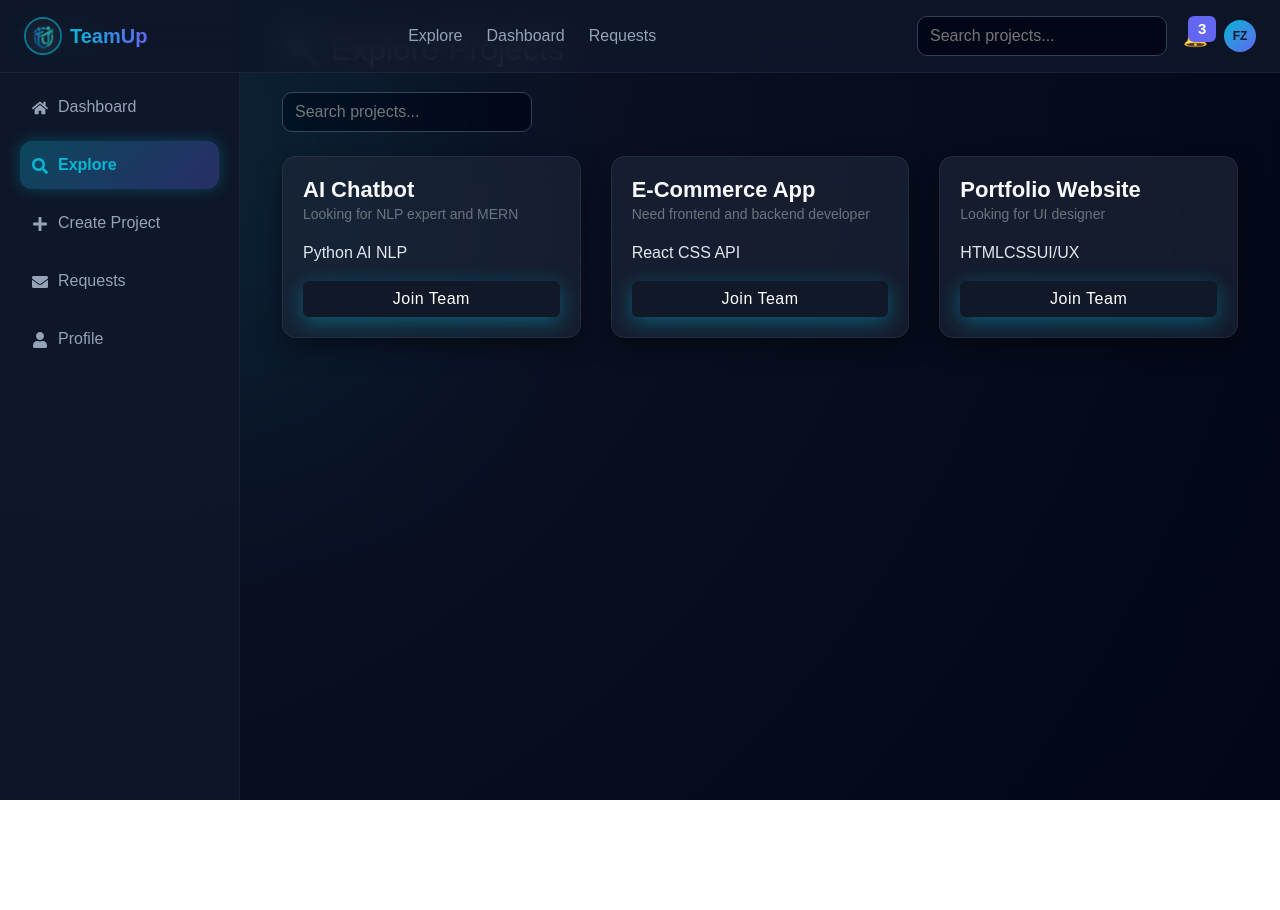
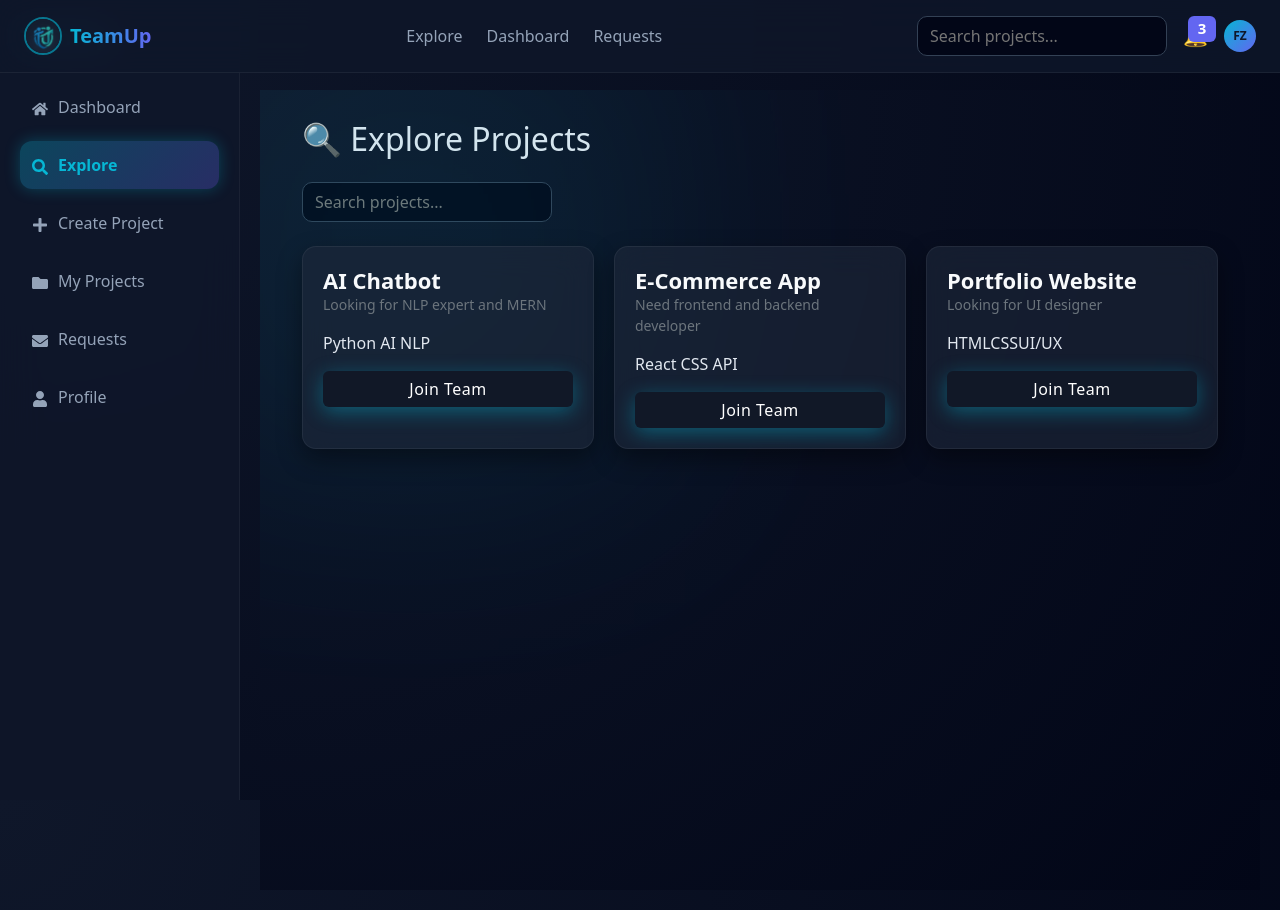
Before and after one commit to fakihazahoor168-ctrl/Skill-Based-Student-Project-Collaboration-Platform, a React (Vite) app in the folder Skillsync/: page /explore in a window 1280 px wide. Before the commit the page ends 800 px from the top, so only its background shows below. Built offline with nearby package versions, Linux system fonts and the light colour scheme.

Commit message:
add one more page

```diff
--- a/Skillsync/src/App.jsx
+++ b/Skillsync/src/App.jsx
@@ -2,37 +2,53 @@ import React from "react";
 import { BrowserRouter as Router, Routes, Route } from "react-router-dom";
 
 import Login from "./pages/Login";
-import Register from "./pages/register";
-import Dashboard from "./pages/dashboard";
+import Register from "./pages/Register";
+import Landing from "./pages/Landing";
+
+// Pages
+import Dashboard from "./pages/Dashboard";
+import Explore from "./pages/Explore";
+import CreateProject from "./pages/CreateProject";
+import RequestPage from "./pages/Requests";
+import Profile from "./pages/Profile";
+import MyProjects from "./pages/MyProjects";
+import ProjectDetails from "./pages/ProjectDetails";
+
+// Layout
+import Layout from "./Layout";
+
+// Global CSS
 import "./styles/global.css";
 import "./styles/auth.css";
 import "./styles/navbar.css";
 import "./styles/cards.css";
 import "./styles/dashboard.css";
 import "./styles/buttons.css";
-import Explore from "./pages/Explore";
-import CreateProject from "./pages/CreateProject";
-import Landing from "./pages/Landing";
-import RequestPage from "./pages/Requests";
-import Profile from "./pages/Profile";
 
 function App() {
   return (
     <Router>
       <Routes>
-         <Route path="/" element={<Landing />} />
+
+        {/* ================= AUTH (NO SIDEBAR) ================= */}
+        <Route path="/" element={<Landing />} />
         <Route path="/login" element={<Login />} />
         <Route path="/register" element={<Register />} />
-        <Route path="/dashboard" element={<Dashboard />} />
-        <Route path="/explore" element={<Explore />} />
-        <Route path="/create" element={<CreateProject />} />
-        <Route path="/request" element={<RequestPage />} />
-        <Route path="/profile" element={<Profile />} />
+
+        {/* ================= APP (WITH SIDEBAR) ================= */}
+        <Route path="/dashboard" element={<Layout><Dashboard /></Layout>} />
+        <Route path="/explore" element={<Layout><Explore /></Layout>} />
+        <Route path="/create" element={<Layout><CreateProject /></Layout>} />
+        <Route path="/request" element={<Layout><RequestPage /></Layout>} />
+        <Route path="/profile" element={<Layout><Profile /></Layout>} />
+
+        {/* NEW FEATURES */}
+        <Route path="/my-projects" element={<Layout><MyProjects /></Layout>} />
+        <Route path="/projects/:id" element={<Layout><ProjectDetails /></Layout>} />
+
       </Routes>
     </Router>
-
   );
 }
 
-
 export default App;
--- /dev/null
+++ b/Skillsync/src/Layout.jsx
@@ -0,0 +1,23 @@
+import React from "react";
+import Sidebar from "./components/Sidebar";
+import Navbar from "./components/Navbar";
+
+export default function Layout({ children }) {
+  return (
+    <div className="app-layout">
+
+      <Sidebar />
+
+      <div className="main-area">
+
+        <Navbar />
+
+        <div className="page-content">
+          {children}
+        </div>
+
+      </div>
+
+    </div>
+  );
+}
--- a/Skillsync/src/components/Sidebar.jsx
+++ b/Skillsync/src/components/Sidebar.jsx
@@ -1,6 +1,7 @@
 import React from "react";
 import { Link, useLocation } from "react-router-dom";
 import "../styles/sidebar.css";
+import { FaFolder } from "react-icons/fa";
 import {
   FaHome,
   FaSearch,
@@ -16,6 +17,7 @@ export default function Sidebar() {
   { name: "Dashboard", path: "/dashboard", icon: <FaHome /> },
   { name: "Explore", path: "/explore", icon: <FaSearch /> },
   { name: "Create Project", path: "/create", icon: <FaPlus /> },
+  { name: "My Projects", path: "/my-projects", icon: <FaFolder /> },
   { name: "Requests", path: "/request", icon: <FaEnvelope /> },
   { name: "Profile", path: "/profile", icon: <FaUser /> }
 ];
--- a/Skillsync/src/pages/Explore.jsx
+++ b/Skillsync/src/pages/Explore.jsx
@@ -33,9 +33,6 @@ export default function Explore() {
   return (
     <div className="dashboard-page">
 
-      <Navbar />
-      <Sidebar />
-
       <div className="main-content">
 
         <div className="container">
--- /dev/null
+++ b/Skillsync/src/pages/MyProjects.jsx
@@ -0,0 +1,47 @@
+import React from "react";
+import { useNavigate } from "react-router-dom";
+
+export default function MyProjects() {
+  const navigate = useNavigate();
+
+  const projects = [
+    { id: 1, title: "AI Chatbot" },
+    { id: 2, title: "E-Commerce App" },
+  ];
+
+  return (
+    <div>
+
+      <h2>My Projects</h2>
+
+      <div className="card-grid">
+
+        {projects.map((p) => (
+          <div key={p.id} className="project-card">
+
+            <h3>{p.title}</h3>
+
+            <div className="btn-row">
+
+              <button onClick={() => navigate(`/projects/${p.id}`)}>
+                View
+              </button>
+
+              <button onClick={() => navigate(`/edit/${p.id}`)}>
+                Edit
+              </button>
+
+              <button className="danger">
+                Delete
+              </button>
+
+            </div>
+
+          </div>
+        ))}
+
+      </div>
+
+    </div>
+  );
+}
--- /dev/null
+++ b/Skillsync/src/pages/ProjectDetails.jsx
@@ -0,0 +1,59 @@
+import React from "react";
+import { useParams, useNavigate } from "react-router-dom";
+
+export default function ProjectDetails() {
+  const { id } = useParams();
+  const navigate = useNavigate();
+
+  // dummy data (later backend se aayega)
+  const project = {
+    id,
+    title: "AI Chatbot",
+    description: "Building NLP chatbot",
+    owner: "Fakiha",
+    tech: ["Python", "AI"],
+  };
+
+  const currentUser = "Fakiha"; // later auth se aayega
+
+  const isOwner = currentUser === project.owner;
+
+  return (
+    <div className="project-details-page">
+
+      <div className="details-card">
+
+        <h1>{project.title}</h1>
+        <p>{project.description}</p>
+
+        <h3>Tech</h3>
+        <div className="tech-tags">
+          {project.tech.map((t, i) => (
+            <span key={i} className="tag">{t}</span>
+          ))}
+        </div>
+
+        <p>Owner: {project.owner}</p>
+
+        {/* ONLY OWNER CAN EDIT */}
+        {isOwner && (
+          <button onClick={() => navigate(`/edit/${project.id}`)}>
+            Edit Project
+          </button>
+        )}
+
+        {/* PUBLIC ACTION */}
+        {!isOwner && (
+          <button>
+            Send Join Request
+          </button>
+        )}
+
+        <button onClick={() => navigate(-1)}>
+          Back
+        </button>
+
+      </div>
+    </div>
+  );
+}
--- a/Skillsync/src/pages/dashboard.jsx
+++ b/Skillsync/src/pages/dashboard.jsx
@@ -15,11 +15,9 @@ export default function Dashboard() {
   return (
     <div className="dashboard-page">
 
-<Navbar />
- <Sidebar />
       {/* 🔷 MAIN CONTENT */}
       <div className="main-content">
-      <div className="container mt-4">
+     <div className="dashboard-container">
 
         {/* HERO SECTION */}
         <div className="hero-card">
--- a/Skillsync/src/styles/dashboard.css
+++ b/Skillsync/src/styles/dashboard.css
@@ -1,15 +1,30 @@
+/* ============================= */
+/* ===== GLOBAL RESET ========= */
+/* ============================= */
+* {
+  margin: 0;
+  padding: 0;
+  box-sizing: border-box;
+}
+
+body {
+  font-family: Arial, sans-serif;
+}
+
 /* ============================= */
 /* ===== PAGE BACKGROUND ======= */
 /* ============================= */
 
 .dashboard-page {
+  position: relative;
+  overflow: hidden;
+
   background: radial-gradient(circle at top left, #0f172a, #020617);
   min-height: 100vh;
   color: #E2E8F0;
-  min-height: 100vh;
-  font-family: Arial, sans-serif;
   display: flex;
 }
+
 .dashboard-page::before {
   content: "";
   position: absolute;
@@ -21,6 +36,18 @@
   top: -100px;
   left: -100px;
   z-index: 0;
+}
+
+/* ============================= */
+/* ===== MAIN CONTENT ========= */
+/* ============================= */
+
+.main-content {
+  padding: 30px;
+
+  display: flex;
+  flex-direction: column;
+  align-items: flex-start;
 }
 
 /* ============================= */
@@ -38,21 +65,19 @@
   justify-content: space-between;
   align-items: center;
 
+  margin-top: 80px;
   margin-bottom: 40px;
-  margin-top: 80px;
 
   border: 1px solid rgba(255,255,255,0.06);
   box-shadow: 0 10px 30px rgba(0,0,0,0.5);
 }
-
 
 /* ============================= */
 /* ===== SECTION STYLE ========= */
 /* ============================= */
 
 .section {
-  margin-bottom: 60px;
-  margin-top: 40px;
+  margin: 40px 0 60px;
 }
 
 .section h2 {
@@ -61,12 +86,9 @@
 
   margin-bottom: 15px;
 
-  /* gradient text */
   background: linear-gradient(90deg, #22D3EE, #A78BFA);
   -webkit-background-clip: text;
   -webkit-text-fill-color: transparent;
-
-  letter-spacing: 0.5px;
 
   display: flex;
   align-items: center;
@@ -78,14 +100,16 @@
 /* ============================= */
 /* ===== GRID LAYOUT =========== */
 /* ============================= */
+
 .card-grid {
   display: grid;
   grid-template-columns: repeat(3, minmax(280px, 1fr));
-  gap: 30px;
+  gap: 20px;
   width: 100%;
 }
+
 /* ============================= */
-/* ===== STAT CARD (MODERN) ==== */
+/* ===== STAT CARD ============= */
 /* ============================= */
 
 .stat-card {
@@ -93,9 +117,11 @@
   border-radius: 18px;
   padding: 25px;
   text-align: center;
+
   backdrop-filter: blur(15px);
   border: 1px solid rgba(255,255,255,0.08);
   box-shadow: 0 10px 25px rgba(6,182,212,0.15);
+
   transition: all 0.3s ease;
 }
 
@@ -153,6 +179,13 @@
   box-shadow: 0 10px 25px rgba(0,0,0,0.4);
 
   color: #E2E8F0;
+
+  transition: all 0.3s ease;
+}
+
+.team-card:hover {
+  transform: translateY(-8px) scale(1.02);
+  box-shadow: 0 10px 30px rgba(99,102,241,0.3);
 }
 
 .team-card button {
@@ -164,16 +197,9 @@
   border-radius: 6px;
   cursor: pointer;
 }
-.team-card {
-  transition: all 0.3s ease;
-}
 
-.team-card:hover {
-  transform: translateY(-8px) scale(1.02);
-  box-shadow: 0 10px 30px rgba(99,102,241,0.3);
-}
 /* ============================= */
-/* ===== PROJECT CARD FIX ====== */
+/* ===== PROJECT CARD ========== */
 /* ============================= */
 
 .project-card {
@@ -189,13 +215,34 @@
   color: #E2E8F0;
 }
 
+.project-card button {
+  margin-right: 8px;
+  margin-top: 10px;
+
+  padding: 6px 10px;
+  border: none;
+  border-radius: 6px;
+
+  cursor: pointer;
+  background: #111827;
+  color: white;
+
+  transition: 0.3s;
+}
+
+.project-card button:hover {
+  background: #06B6D4;
+  transform: scale(1.05);
+}
+
 /* ============================= */
-/* ===== HERO TITLE STYLE ====== */
+/* ===== HERO TITLE ============ */
 /* ============================= */
 
 .hero-title {
   font-size: 36px;
   font-weight: 700;
+
   background: linear-gradient(90deg, #22D3EE, #A78BFA);
   -webkit-background-clip: text;
   -webkit-text-fill-color: transparent;
@@ -208,7 +255,84 @@
 .dashboard-title {
   font-size: 26px;
   font-weight: 700;
-  color: #111827;
+  color: #E2E8F0;
+}
+
+/* ============================= */
+/* ===== CHAT BOX ============== */
+/* ============================= */
+
+.chat-box {
+  background: rgba(30, 41, 59, 0.6);
+  padding: 15px;
+  border-radius: 12px;
+
+  height: 200px;
+  overflow-y: auto;
+
+  margin-bottom: 10px;
+
+  border: 1px solid rgba(255,255,255,0.05);
+}
+
+.chat-message {
+  margin-bottom: 8px;
+  color: #E2E8F0;
+  font-size: 14px;
+}
+
+.chat-input {
+  display: flex;
+  gap: 10px;
+}
+
+.chat-input input {
+  flex: 1;
+  padding: 10px;
+  border-radius: 8px;
+  border: none;
+
+  background: #111827;
+  color: white;
+}
+
+.chat-input button {
+  padding: 10px 15px;
+  border: none;
+  border-radius: 8px;
+
+  background: #06B6D4;
+  color: black;
+
+  cursor: pointer;
+  transition: 0.3s;
+}
+
+.chat-input button:hover {
+  transform: scale(1.05);
+}
+
+/* ============================= */
+/* ===== CHAT CENTER =========== */
+/* ============================= */
+
+.chat-center {
+  display: flex;
+  justify-content: center;
+  align-items: center;
+
+  margin: 40px 0;
+}
+
+.chat-center .section {
+  width: min(60%, 700px);
+
+  background: rgba(30, 41, 59, 0.7);
+  padding: 20px;
+  border-radius: 16px;
+
+  backdrop-filter: blur(15px);
+  box-shadow: 0 10px 30px rgba(0,0,0,0.4);
 }
 
 /* ============================= */
@@ -218,12 +342,13 @@
 .modern-footer {
   margin-top: 60px;
   padding: 50px 40px;
+
   background: linear-gradient(135deg, #0f172a, #111827);
   color: white;
+
   display: flex;
   justify-content: space-between;
   flex-wrap: wrap;
-  border-radius: 0;
 }
 
 .footer-brand h2 {
@@ -256,23 +381,32 @@
 }
 
 .footer-links a:hover {
-  color: #ffffff;
+  color: white;
+}
+
+/* ============================= */
+/* ===== INPUT FIX ============= */
+/* ============================= */
+
+input.search-input {
+  width: 250px;
 }
 
 /* ============================= */
 /* ===== RESPONSIVE ============ */
 /* ============================= */
 
+@media (max-width: 1024px) {
+  .card-grid {
+    grid-template-columns: repeat(2, 1fr);
+  }
+}
+
 @media (max-width: 768px) {
   .hero-card {
     flex-direction: column;
     gap: 15px;
     text-align: center;
-  }
-
-  .search-bar {
-    width: 100%;
-    margin: 10px 0;
   }
 
   .top-navbar {
@@ -284,99 +418,13 @@
     justify-content: center;
     gap: 40px;
   }
-}
-input.search-input {
-  width: 250px;
-}
-* {
-  box-sizing: border-box;
-}
-.main-content {
-  margin-left: 240px;
-  width: calc(100% - 240px);
-  padding: 30px;
-  box-sizing: border-box;
 
-  flex: 1;   /* 🔥 ADD THIS */
-}
-.stat-card,
-.project-card,
-.team-card {
-  min-width: 0;
-}
   .card-grid {
-  outline: 2px solid transparent;
-}
-.project-card button {
-  margin-right: 8px;
-  margin-top: 10px;
-  padding: 6px 10px;
-  border: none;
-  border-radius: 6px;
-  cursor: pointer;
-  background: #111827;
-  color: white;
-  transition: 0.3s;
+    grid-template-columns: 1fr;
   }
 
-.project-card button:hover {
-  background: #06B6D4;
-  transform: scale(1.05);
+  .main-content {
+    margin-left: 0;
+    width: 100%;
   }
-.chat-box {
-  background: rgba(30, 41, 59, 0.6);
-  padding: 15px;
-  border-radius: 12px;
-  height: 200px;
-  overflow-y: auto;
-  margin-bottom: 10px;
-  border: 1px solid rgba(255,255,255,0.05);
 }
-
-.chat-message {
-  margin-bottom: 8px;
-  color: #E2E8F0;
-  font-size: 14px;
-}
-
-.chat-input {
-  display: flex;
-  gap: 10px;
-}
-
-.chat-input input {
-  flex: 1;
-  padding: 10px;
-  border-radius: 8px;
-  border: none;
-  background: #111827;
-  color: white;
-}
-
-.chat-input button {
-  padding: 10px 15px;
-  border: none;
-  border-radius: 8px;
-  background: #06B6D4;
-  color: black;
-  cursor: pointer;
-  transition: 0.3s;
-}
-
-.chat-input button:hover {
-  transform: scale(1.05);
-}
-.chat-center {
-  display: flex;
-  justify-content: center;
-  align-items: center;
-  margin: 40px 0;
-}
-.chat-center .section {
-  width: 60%;
-  background: rgba(30, 41, 59, 0.7);
-  padding: 20px;
-  border-radius: 16px;
-  backdrop-filter: blur(15px);
-  box-shadow: 0 10px 30px rgba(0,0,0,0.4);
-}
--- a/Skillsync/src/styles/global.css
+++ b/Skillsync/src/styles/global.css
@@ -1,4 +1,3 @@
-/* ============================= */
 /* RESET */
 * {
   margin: 0;
@@ -6,8 +5,7 @@
   box-sizing: border-box;
 }
 
-/* ============================= */
-/* BODY BASE */
+/* HTML + BODY */
 html, body {
   height: 100%;
   width: 100%;
@@ -16,44 +14,36 @@ html, body {
 body {
   background: radial-gradient(circle at top left, #0f172a, #020617);
   color: #E2E8F0;
-
   font-family: 'Segoe UI', Tahoma, Geneva, Verdana, sans-serif;
-
-  overflow-x: hidden;   /* 🔥 prevents horizontal scroll bug */
+  overflow-x: hidden;
 }
 
-/* ============================= */
-/* BRAND TEXT */
+/* BRAND */
 .brand-title {
   font-size: 32px;
   font-weight: 700;
-
   background: linear-gradient(90deg, #06B6D4, #6366F1);
   -webkit-background-clip: text;
   -webkit-text-fill-color: transparent;
 }
 
-/* ============================= */
-/* TEXT UTILITIES */
+/* TEXT */
 .text-secondary {
   color: #CBD5F5 !important;
 }
 
-/* ============================= */
-/* REMOVE DEFAULT LINK STYLE */
+/* LINKS */
 a {
   text-decoration: none;
   color: inherit;
 }
 
-/* ============================= */
-/* BUTTON RESET (IMPORTANT FOR UI CONSISTENCY) */
+/* BUTTON */
 button {
   font-family: inherit;
 }
 
-/* ============================= */
-/* SCROLLBAR (OPTIONAL BUT PREMIUM LOOK) */
+/* SCROLLBAR */
 ::-webkit-scrollbar {
   width: 8px;
 }
@@ -66,3 +56,48 @@ button {
   background: linear-gradient(180deg, #06B6D4, #6366F1);
   border-radius: 10px;
 }
+
+/* =========================
+   LAYOUT FIX (IMPORTANT)
+========================= */
+
+.app-layout {
+  display: flex;
+}
+
+/* RIGHT SIDE AREA */
+.main-area {
+  margin-left: 240px;   /* MUST MATCH SIDEBAR WIDTH */
+  width: calc(100% - 240px);
+  min-height: 100vh;
+  display: flex;
+  flex-direction: column;
+}
+
+/* PAGE CONTENT */
+.page-content {
+  flex: 1;
+  width: 100%;
+  padding: 20px;
+  box-sizing: border-box;
+    padding-top: 80px;
+}
+.app-layout {
+  display: flex;
+}
+
+/* MAIN AREA */
+.main-area {
+  flex: 1;
+  margin-left: 240px;
+  min-height: 100vh;
+  display: flex;
+  flex-direction: column;
+
+  padding-top: 70px; /* navbar space fix */
+}
+
+.page-content {
+  flex: 1;
+  padding: 20px;
+}
--- a/Skillsync/src/styles/sidebar.css
+++ b/Skillsync/src/styles/sidebar.css
@@ -1,5 +1,3 @@
-/* ===== SIDEBAR ===== */
-/* ===== SIDEBAR ===== */
 .sidebar {
   position: fixed;
   top: 0;
@@ -15,6 +13,8 @@
 
   display: flex;
   flex-direction: column;
+
+  z-index: 1000; /* FIX */
 }
 
 /* LOGO */
@@ -35,12 +35,13 @@
   gap: 10px;
 }
 
-/* MENU ITEM */
+/* LINKS */
 .sidebar-menu a {
   display: flex;
   align-items: center;
   gap: 10px;
 
+  width: 100%; /* FIX */
   text-decoration: none;
   color: #94A3B8;
 
@@ -55,7 +56,7 @@
   font-size: 16px;
 }
 
-/* HOVER ANIMATION */
+/* HOVER */
 .sidebar-menu a:hover {
   background: rgba(6,182,212,0.15);
   color: #06B6D4;
```
Also changed, not shown: Skillsync/src/pages/Profile.jsx (+0 -8 lines), Skillsync/src/styles/profile.css (+0 -13 lines). Lines whose indentation alone changed are shown as unchanged.
